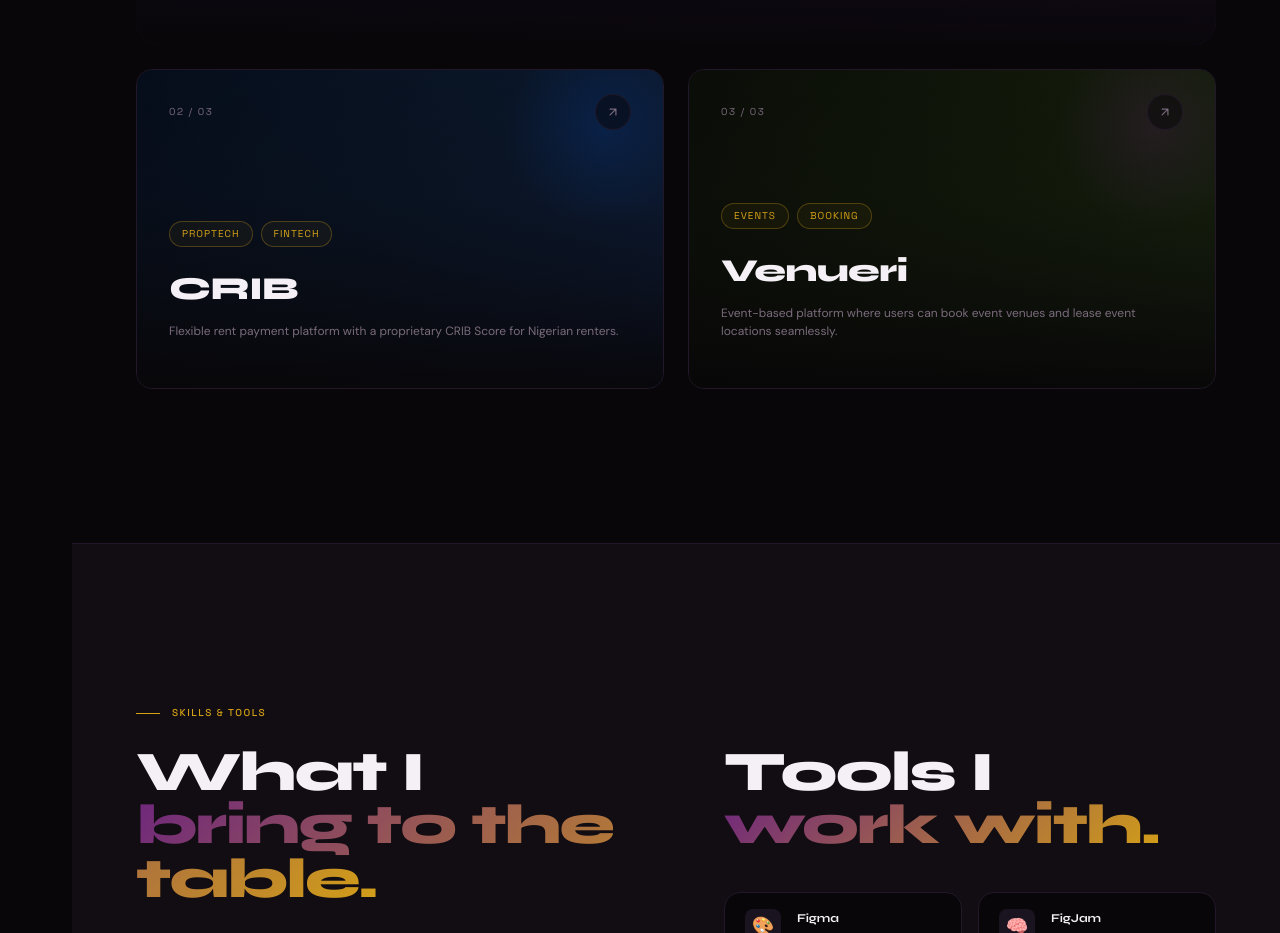
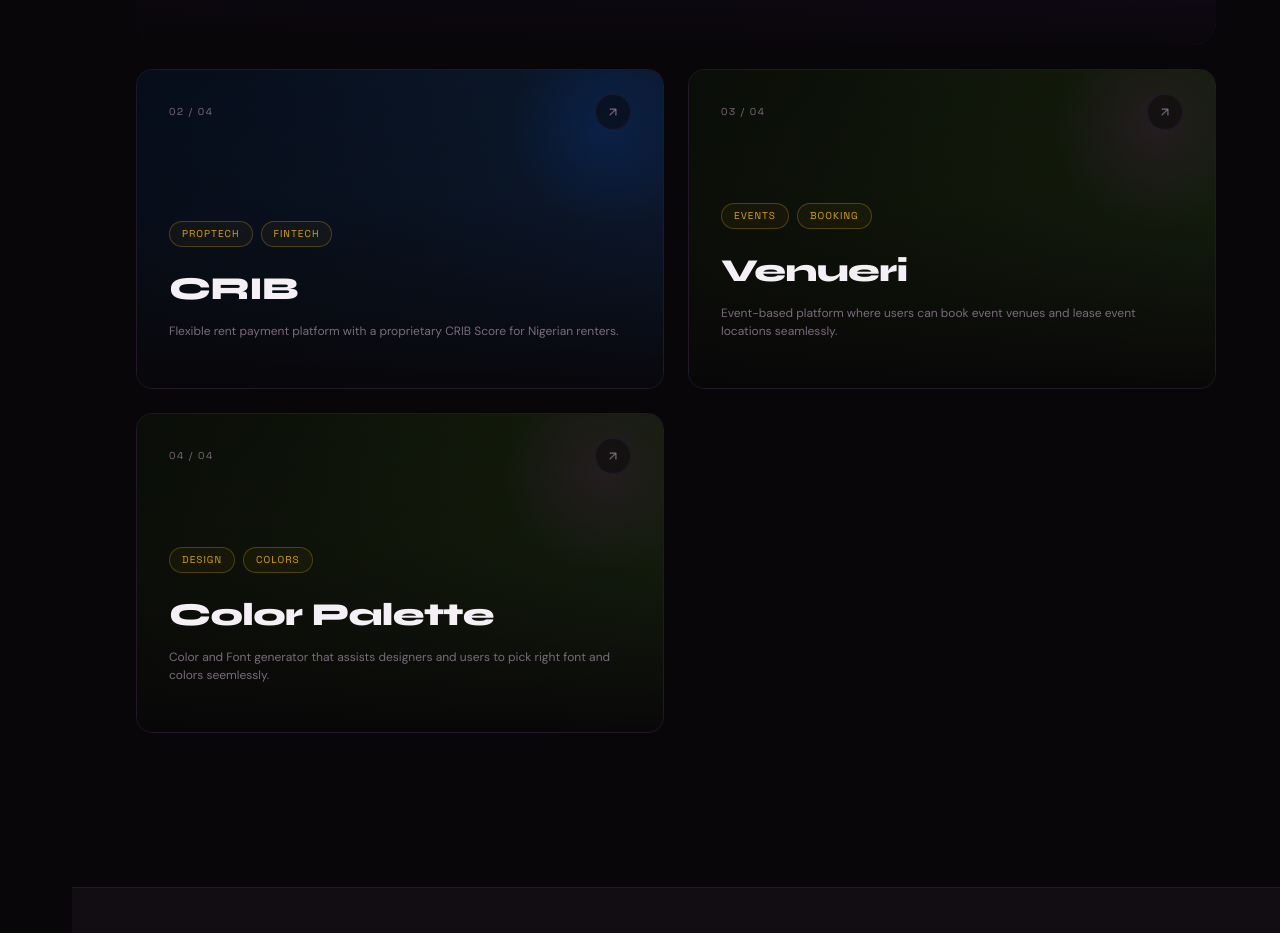
Before and after one commit to OPrecious11/buildwith-pr3cioux, a plain HTML site: page index.html in a window 1280 px wide. Shown: the part 1816-2749 px from the top of the page. Drawn offline with Linux system fonts and the light colour scheme.

Commit message:
update — work sections and filmstrips

```diff
--- a/index.html
+++ b/index.html
@@ -173,6 +173,7 @@
           <div class="filmstrip__item"><span class="filmstrip__item-text">SaaS Design</span><span class="filmstrip__dot"></span></div>
           <div class="filmstrip__item"><span class="filmstrip__item-text highlight">Pathways</span><span class="filmstrip__dot purple"></span></div>
           <div class="filmstrip__item"><span class="filmstrip__item-text">Education</span><span class="filmstrip__dot"></span></div>
+          <div class="filmstrip__item"><span class="filmstrip__item-text highlight">Color Palette</span><span class="filmstrip__dot purple"></span></div>
           <!-- Duplicate for seamless loop -->
           <div class="filmstrip__item"><span class="filmstrip__item-text highlight">Moovable</span><span class="filmstrip__dot purple"></span></div>
           <div class="filmstrip__item"><span class="filmstrip__item-text">Logistics OS</span><span class="filmstrip__dot"></span></div>
@@ -184,6 +185,7 @@
           <div class="filmstrip__item"><span class="filmstrip__item-text">SaaS Design</span><span class="filmstrip__dot"></span></div>
           <div class="filmstrip__item"><span class="filmstrip__item-text highlight">Pathways</span><span class="filmstrip__dot purple"></span></div>
           <div class="filmstrip__item"><span class="filmstrip__item-text">Education</span><span class="filmstrip__dot"></span></div>
+          <div class="filmstrip__item"><span class="filmstrip__item-text highlight">Color Palette</span><span class="filmstrip__dot purple"></span></div>
         </div>
       </div>
 
@@ -215,7 +217,7 @@
             </div>
             <div class="work__featured-glow"></div>
             <div class="work__featured-top">
-                <span class="work__number">01 / 03</span>
+                <span class="work__number">01 / 04</span>
                 <a href="https://getmoovable.com" target="_blank" class="work__featured-link" aria-label="View Moovable">
                 <svg width="16" height="16" viewBox="0 0 24 24" fill="none" stroke="currentColor" stroke-width="2" stroke-linecap="round" stroke-linejoin="round">
                     <path d="M7 17L17 7M7 7h10v10"/>
@@ -241,7 +243,7 @@
                 <div class="work__card-bg"></div>
                 <div class="work__card-glow"></div>
                 <div class="work__card-top">
-                <span class="work__number">02 / 03</span>
+                <span class="work__number">02 / 04</span>
                 <a href="https://crib-theta.vercel.app/auth/login" target="_blank" class="work__card-link" aria-label="View CRIB">
                     <svg width="14" height="14" viewBox="0 0 24 24" fill="none" stroke="currentColor" stroke-width="2" stroke-linecap="round" stroke-linejoin="round">
                     <path d="M7 17L17 7M7 7h10v10"/>
@@ -263,7 +265,7 @@
                 <div class="work__card-bg"></div>
                 <div class="work__card-glow"></div>
                 <div class="work__card-top">
-                <span class="work__number">03 / 03</span>
+                <span class="work__number">03 / 04</span>
                 <a href="https://venueri.com" target="_blank" class="work__card-link" aria-label="View Venueri">
                     <svg width="14" height="14" viewBox="0 0 24 24" fill="none" stroke="currentColor" stroke-width="2" stroke-linecap="round" stroke-linejoin="round">
                     <path d="M7 17L17 7M7 7h10v10"/>
@@ -279,6 +281,28 @@
                 <p class="work__card-desc">Event-based platform where users can book event venues and lease event locations seamlessly.</p>
                 </div>
             </div>
+
+            <!-- Color Palette -->
+            <div class="work__card work__card--rider">
+              <div class="work__card-bg"></div>
+              <div class="work__card-glow"></div>
+              <div class="work__card-top">
+              <span class="work__number">04 / 04</span>
+              <a href="https://palette-studio-eta.vercel.app/" target="_blank" class="work__card-link" aria-label="View Color Palette">
+                  <svg width="14" height="14" viewBox="0 0 24 24" fill="none" stroke="currentColor" stroke-width="2" stroke-linecap="round" stroke-linejoin="round">
+                  <path d="M7 17L17 7M7 7h10v10"/>
+                  </svg>
+              </a>
+              </div>
+              <div class="work__card-content">
+              <div class="work__tags">
+                  <span class="work__tag">Design</span>
+                  <span class="work__tag">Colors</span>
+              </div>
+              <h3 class="work__card-title">Color Palette</h3>
+              <p class="work__card-desc">Color and Font generator that assists designers and users to pick right font and colors seemlessly.</p>
+              </div>
+          </div>
 
             </div>
         </section>
```
